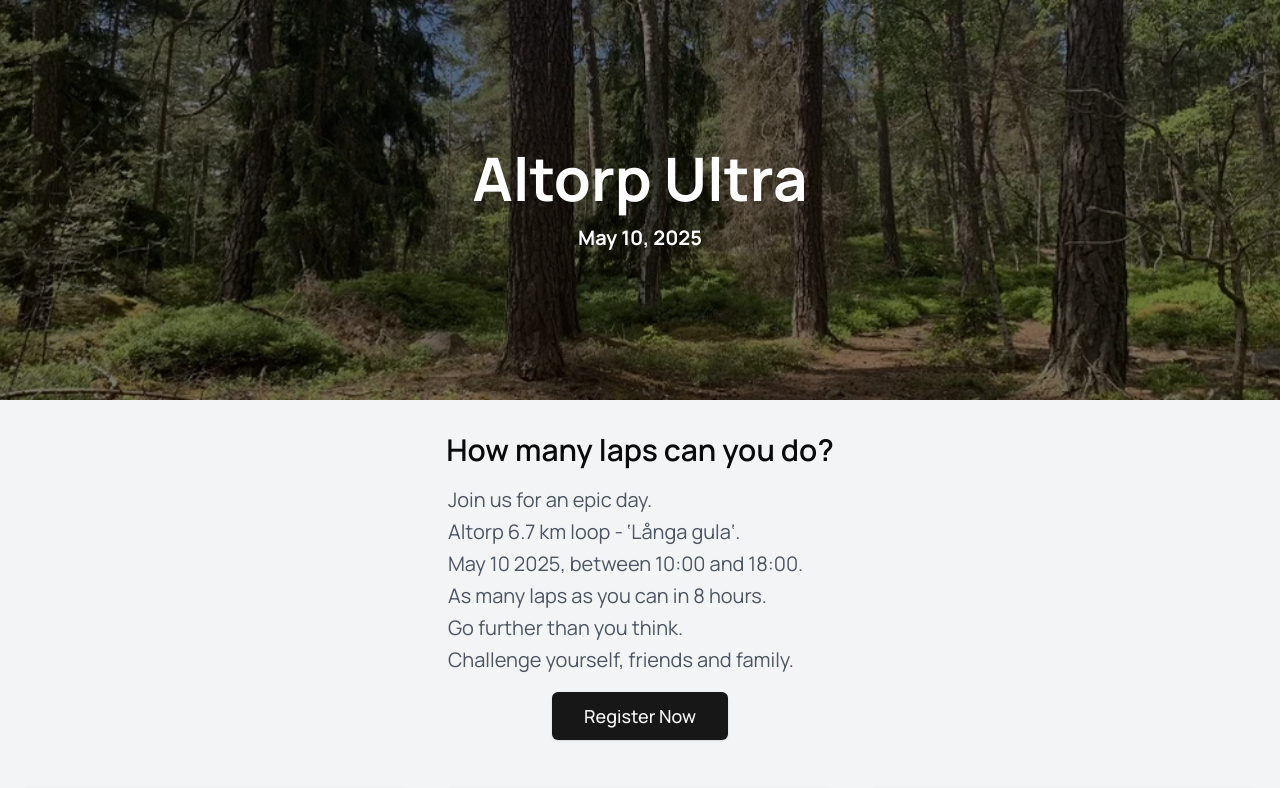
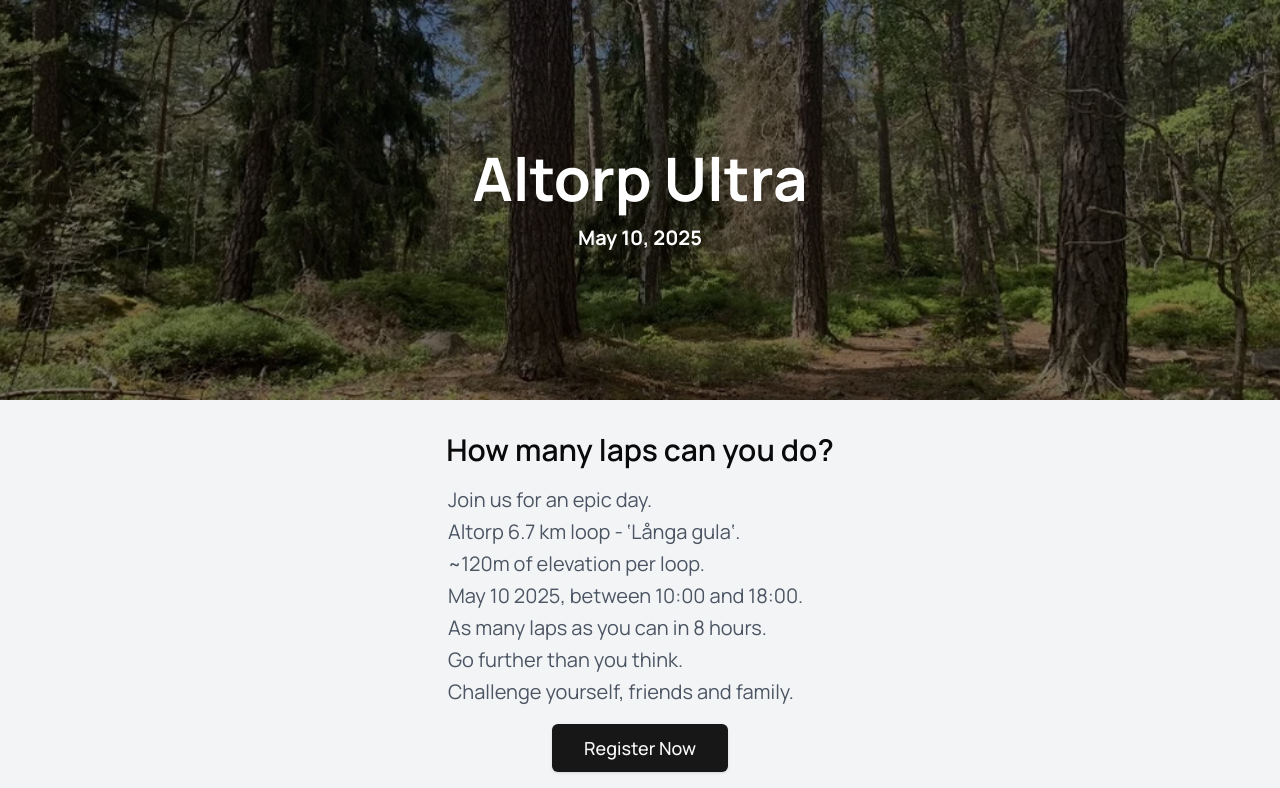
Before and after one commit to buren/altorpultra.se, a Next.js app: page / in a window 1280 px wide. Shown: the top 788 px of the page. Built offline with nearby package versions, Linux system fonts and the light colour scheme.

Commit message:
Copy update

```diff
--- a/src/components/AltorpUltra.tsx
+++ b/src/components/AltorpUltra.tsx
@@ -92,6 +92,7 @@ export function AltorpUltra() {
               <ul className="w-96 mx-auto">
                 <li className="leading-8">Join us for an epic day.</li>
                 <li className="leading-8">Altorp 6.7 km loop - &lsquo;Långa gula&lsquo;.</li>
+                <li className="leading-8">~120m of elevation per loop.</li>
                 <li className="leading-8">May 10 2025, between 10:00 and 18:00.</li>
                 <li className="leading-8">As many laps as you can in 8 hours.</li>
                 <li className="leading-8">Go further than you think.</li>
```
